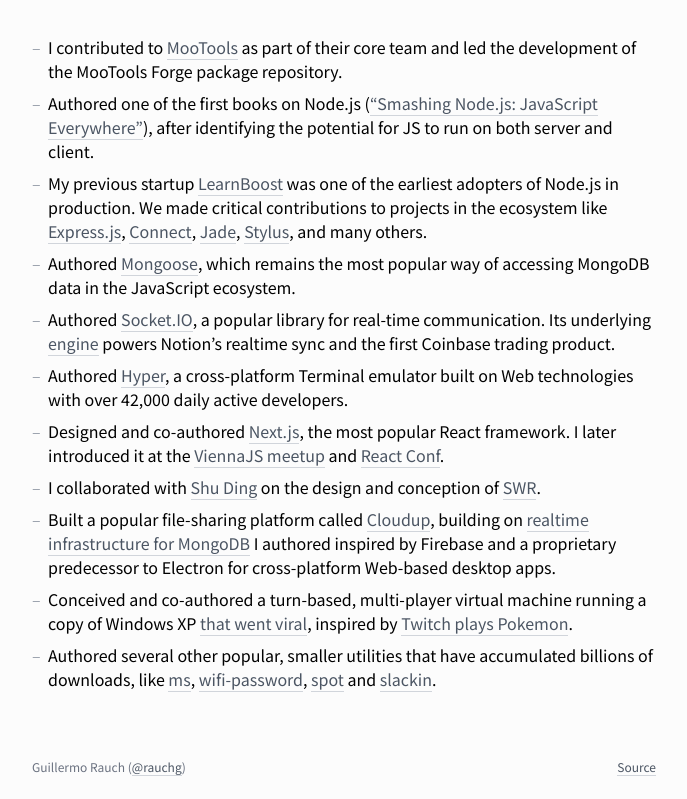
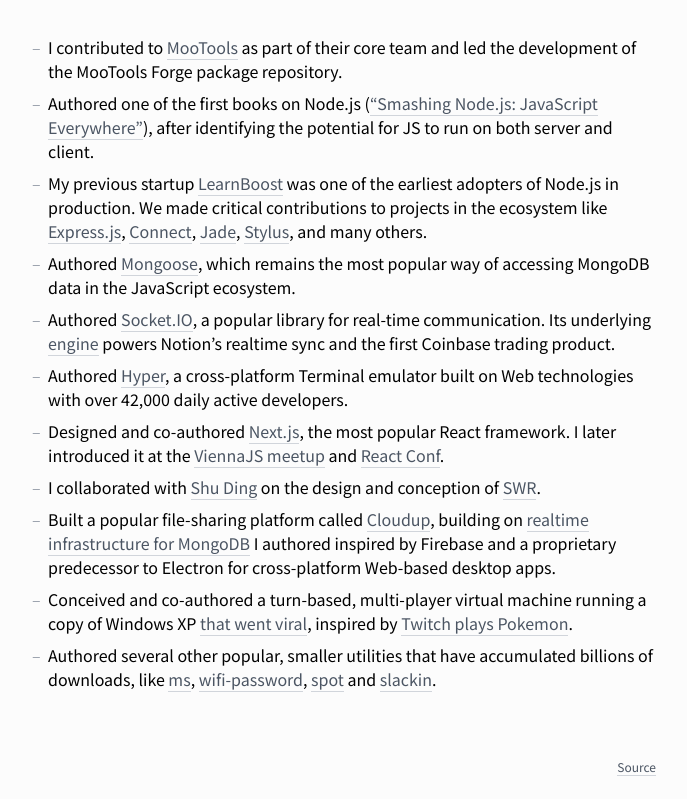
Before and after one commit to dionrun/blog, a Next.js app: page /about in a window 1280 px wide. Shown: the part 685-1484 px from the top of the page, without its empty margins (296-983 px from the left). Built offline with nearby package versions, Linux system fonts and the light colour scheme.

Commit message:
feat: 푸터 커스터마이징

```diff
--- a/app/footer.tsx
+++ b/app/footer.tsx
@@ -3,15 +3,9 @@
 export function Footer() {
   return (
     <footer className="p-6 pt-3 pb-6 flex text-xs text-center mt-3 dark:text-gray-400 text-gray-500 font-mono">
-      <div className="grow text-left">
-        Guillermo Rauch (
-        <A target="_blank" href="https://twitter.com/rauchg">
-          @rauchg
-        </A>
-        )
-      </div>
+      <div className="grow text-left"></div>
       <div>
-        <A target="_blank" href="https://github.com/rauchg/blog">
+        <A target="_blank" href="https://github.com/dionrun/blog">
           Source
         </A>
       </div>
```
